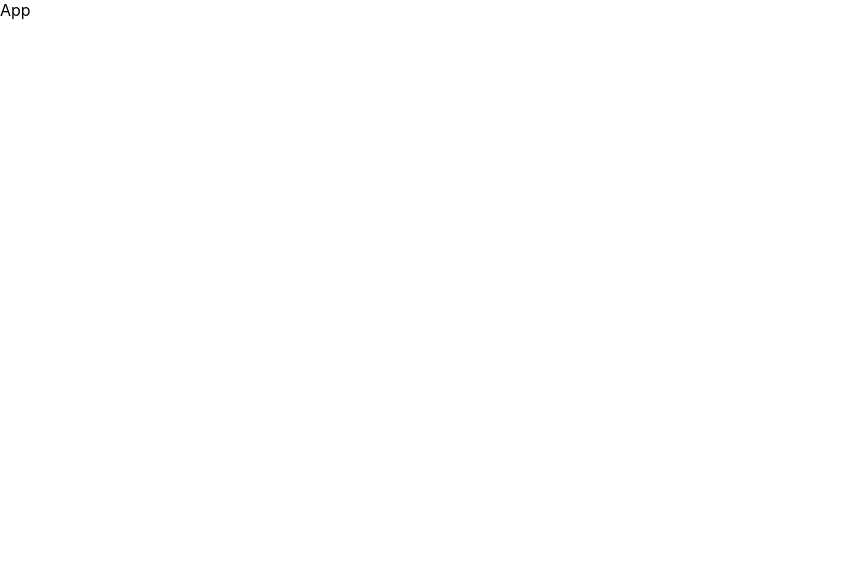
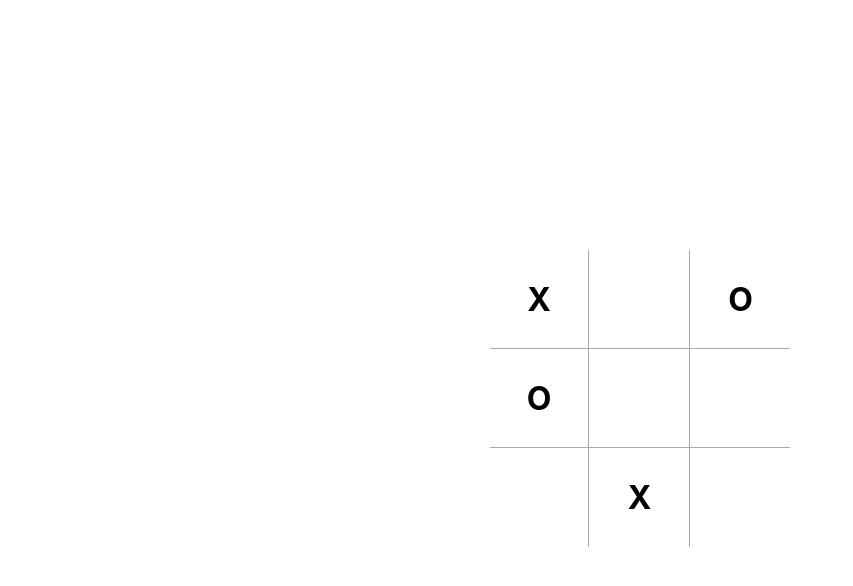
Before and after one commit to mingkunm/tic-tac-toe, a Next.js app: page / in a window 1280 px wide. Shown: the top 586 px of the page, without its empty margins (0-853 px from the left). Built offline with nearby package versions, Linux system fonts and the light colour scheme.

Commit message:
feat: Implement UI

```diff
--- /dev/null
+++ b/components/Board.module.sass
@@ -0,0 +1,19 @@
+.container
+  display: flex
+  justify-content: center
+  align-items: center
+  width: 100vw
+  height: 100vh
+
+.board
+  width: 300px
+  height: 300px
+
+.boardRow
+  display: flex
+  border-bottom: 1px darkgray solid
+  height: 33%
+  justify-content: space-between
+
+.boardRow:last-child
+  border: none
--- /dev/null
+++ b/components/Board.tsx
@@ -0,0 +1,47 @@
+import { FunctionComponent } from 'react'
+
+import Square from './Square'
+import styles from './Board.module.sass'
+
+export type DataType = 'X' | 'O' | ' '
+
+const MockData = [
+	['X', ' ', 'O'],
+	['O', ' ', ' '],
+	[' ', 'X', ' '],
+] as DataType[][]
+
+interface BoardRowProps {
+	rowData: DataType[]
+	rowIndex: number
+}
+const BoardRow: FunctionComponent<BoardRowProps> = ({ rowData, rowIndex }) => {
+	return (
+		<div className={styles.boardRow}>
+			{rowData.map((colData, colIndex) => (
+				<Square
+					data={colData}
+					key={colIndex}
+					coordinate={{
+						row: rowIndex,
+						col: colIndex,
+					}}
+				/>
+			))}
+		</div>
+	)
+}
+
+const Board: FunctionComponent = () => {
+	return (
+		<div className={styles.container}>
+			<div className={styles.board}>
+				{MockData.map((rowData, rowIndex) => (
+					<BoardRow rowData={rowData} rowIndex={rowIndex} key={rowIndex} />
+				))}
+			</div>
+		</div>
+	)
+}
+
+export default Board
--- /dev/null
+++ b/components/Square.module.sass
@@ -0,0 +1,14 @@
+.square
+  width: 33%
+  display: flex
+  justify-content: center
+  align-items: center
+  font-size: 32px
+  font-weight: bold
+  border-right: 1px darkgray solid
+
+  &:hover
+    cursor: pointer
+
+.square:last-child
+  border: none
--- /dev/null
+++ b/components/Square.tsx
@@ -0,0 +1,18 @@
+import { FunctionComponent } from 'react'
+
+import { DataType } from './Board'
+import styles from './Square.module.sass'
+
+interface SquareProps {
+	data: DataType
+	coordinate: {
+		row: number
+		col: number
+	}
+}
+
+const Square: FunctionComponent<SquareProps> = ({ data }) => {
+	return <div className={styles.square}>{data.length ? data : ' '}</div>
+}
+
+export default Square
--- a/pages/index.tsx
+++ b/pages/index.tsx
@@ -1,7 +1,9 @@
 import type { NextPage } from 'next'
 
+import Board from '../components/Board'
+
 const Home: NextPage = () => {
-	return <div>App</div>
+	return <Board />
 }
 
 export default Home
```
